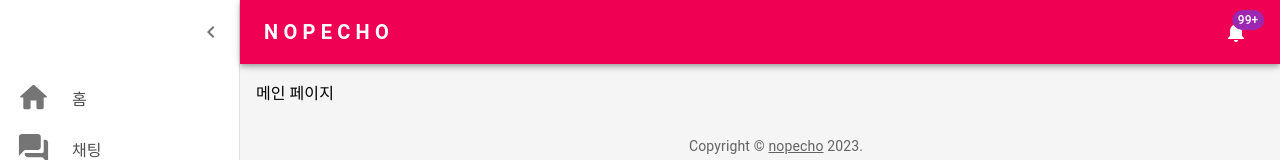
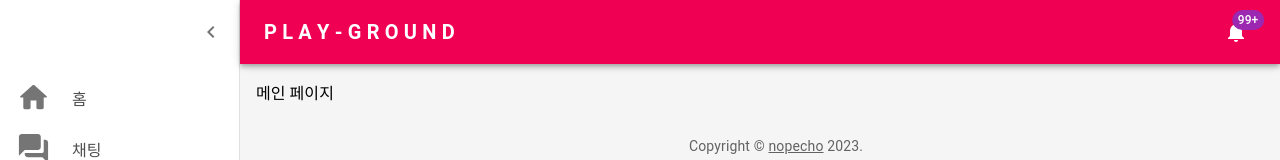
Before and after one commit to simple-is-the-best/sib-front, a Next.js app: page / in a window 1280 px wide. Shown: the top 160 px of the page. Built offline with nearby package versions, Linux system fonts and the light colour scheme.

Commit message:
style: typo

```diff
--- a/src/components/shared/layout/Layout.tsx
+++ b/src/components/shared/layout/Layout.tsx
@@ -58,7 +58,7 @@ const Layout = ({children}: IProps) => {
                             sx={{flexGrow: 1}}
                             fontWeight={"bold"}
                         >
-                             N O P E C H O
+                             P L A Y - G R O U N D
                         </Typography>
                         <IconButton color="inherit">
                             <Badge badgeContent={1000} color="secondary">
```
